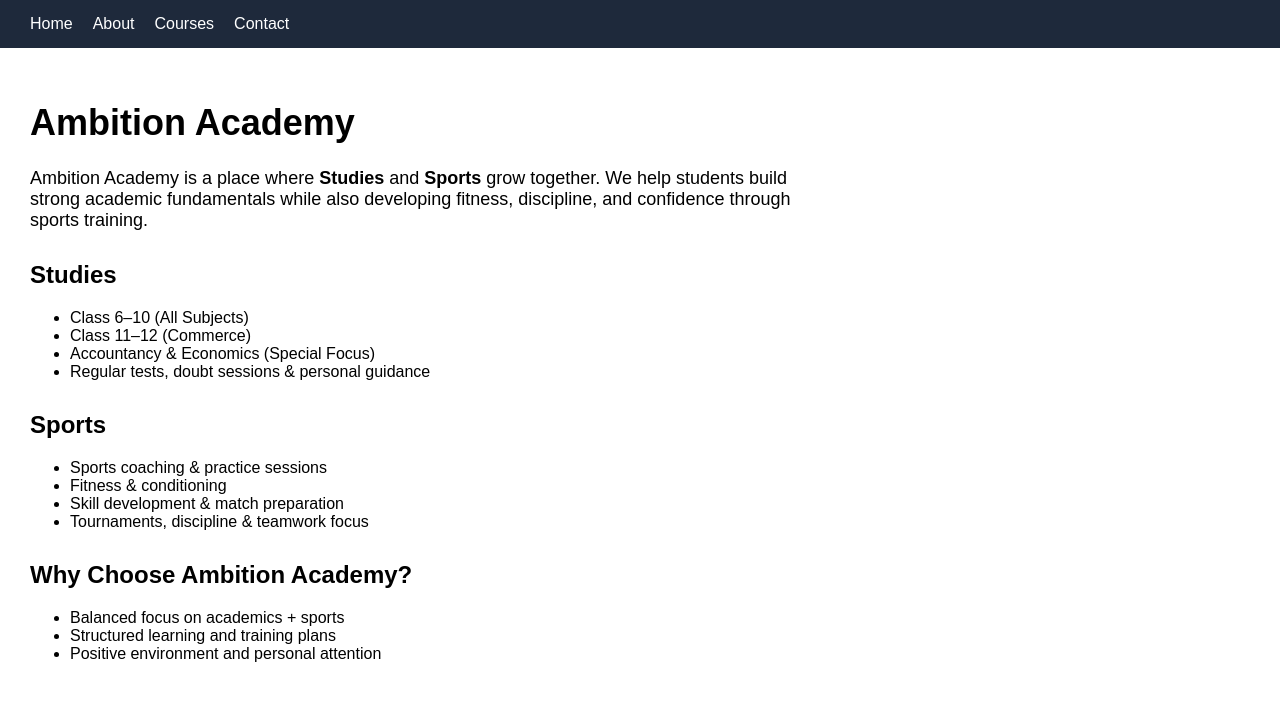
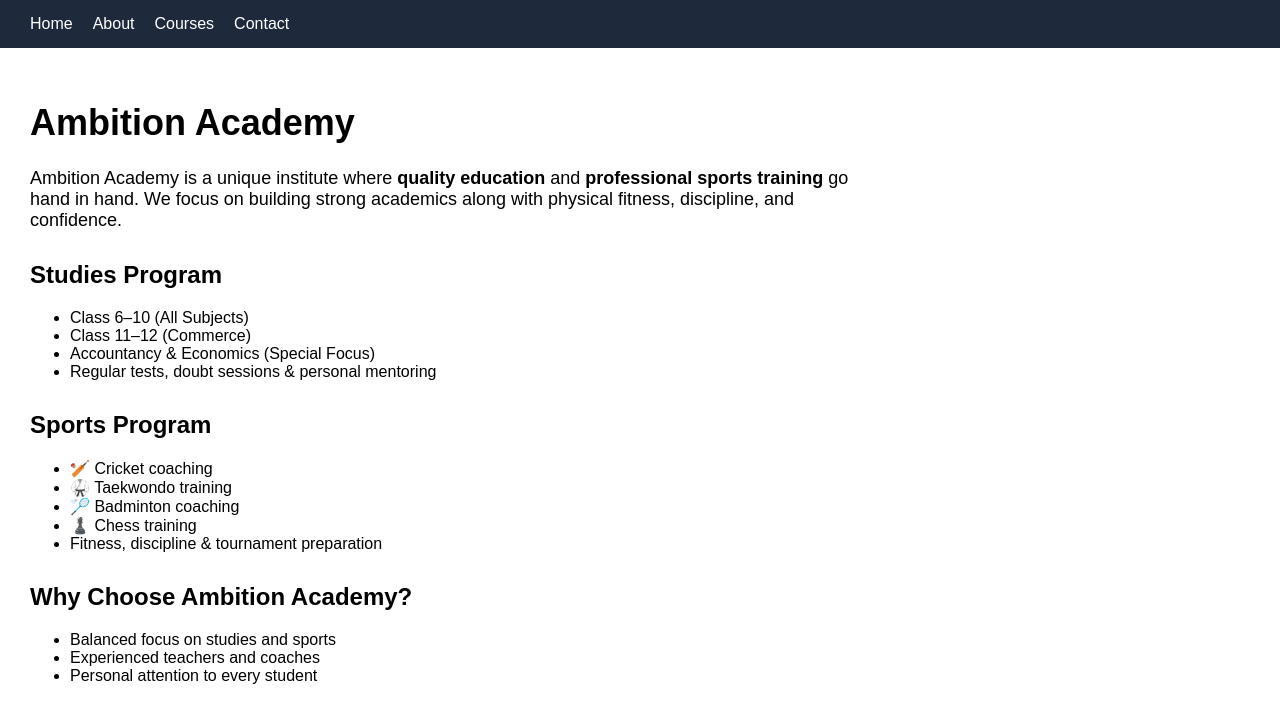
Before and after one commit to Badbloodyt/ambition-academy, a Next.js app: page / in a window 1280 px wide. Shown: the top 722 px of the page. Built offline with nearby package versions, Linux system fonts and the light colour scheme.

Commit message:
Revise Ambition Academy page content and headings
Updated the content and structure of the page to enhance clarity and detail regarding the programs offered.

```diff
--- a/app/page.tsx
+++ b/app/page.tsx
@@ -3,38 +3,39 @@ export default function Home() {
     <main>
       <h1 style={{ fontSize: "36px" }}>Ambition Academy</h1>
 
-      <p style={{ fontSize: "18px", maxWidth: "800px" }}>
-        Ambition Academy is a place where <b>Studies</b> and <b>Sports</b> grow
-        together. We help students build strong academic fundamentals while also
-        developing fitness, discipline, and confidence through sports training.
+      <p style={{ fontSize: "18px", maxWidth: "850px" }}>
+        Ambition Academy is a unique institute where <b>quality education</b> and
+        <b> professional sports training</b> go hand in hand. We focus on building
+        strong academics along with physical fitness, discipline, and confidence.
       </p>
 
       <section style={{ marginTop: "30px" }}>
-        <h2>Studies</h2>
+        <h2>Studies Program</h2>
         <ul>
           <li>Class 6–10 (All Subjects)</li>
           <li>Class 11–12 (Commerce)</li>
           <li>Accountancy & Economics (Special Focus)</li>
-          <li>Regular tests, doubt sessions & personal guidance</li>
+          <li>Regular tests, doubt sessions & personal mentoring</li>
         </ul>
       </section>
 
       <section style={{ marginTop: "30px" }}>
-        <h2>Sports</h2>
+        <h2>Sports Program</h2>
         <ul>
-          <li>Sports coaching & practice sessions</li>
-          <li>Fitness & conditioning</li>
-          <li>Skill development & match preparation</li>
-          <li>Tournaments, discipline & teamwork focus</li>
+          <li>🏏 Cricket coaching</li>
+          <li>🥋 Taekwondo training</li>
+          <li>🏸 Badminton coaching</li>
+          <li>♟️ Chess training</li>
+          <li>Fitness, discipline & tournament preparation</li>
         </ul>
       </section>
 
       <section style={{ marginTop: "30px" }}>
         <h2>Why Choose Ambition Academy?</h2>
         <ul>
-          <li>Balanced focus on academics + sports</li>
-          <li>Structured learning and training plans</li>
-          <li>Positive environment and personal attention</li>
+          <li>Balanced focus on studies and sports</li>
+          <li>Experienced teachers and coaches</li>
+          <li>Personal attention to every student</li>
         </ul>
       </section>
     </main>
```
